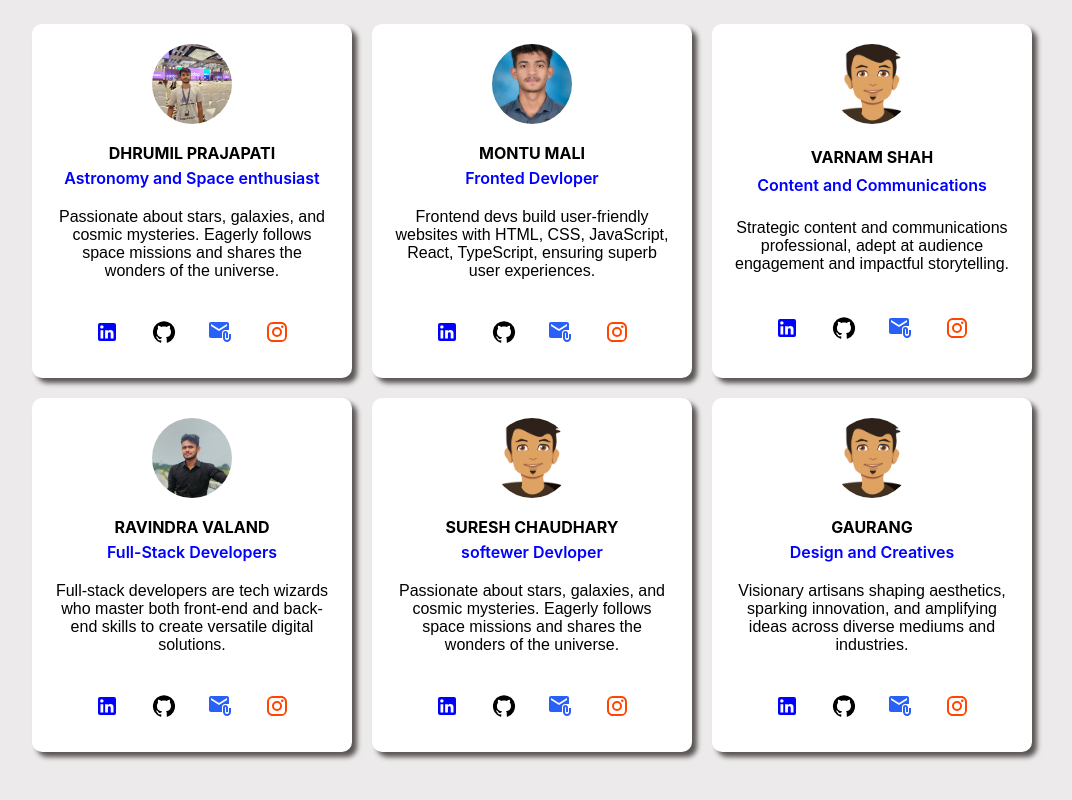
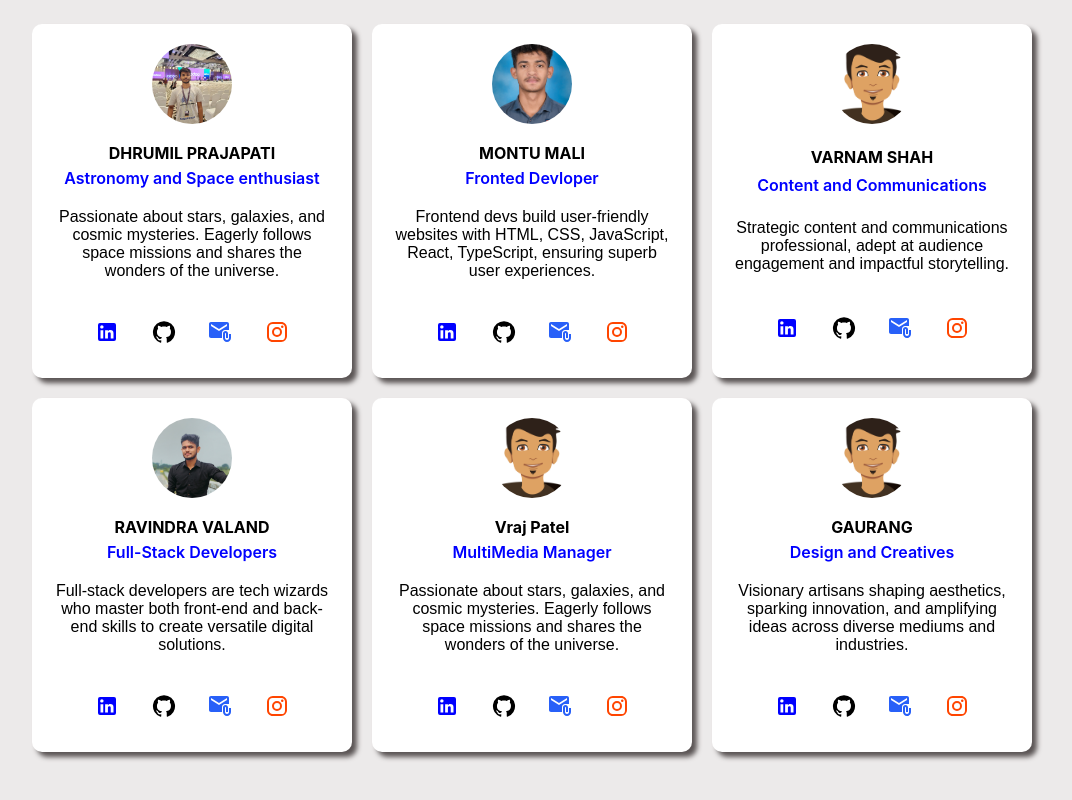
Before and after one commit to montu-mali/space-app, a React (Create React App) app: page / in a window 1280 px wide. Shown: the part 1740-2540 px from the top of the page, without its empty margins (108-1180 px from the left). Built offline with nearby package versions, Linux system fonts and the light colour scheme; a web font is replaced by a local one.

Commit message:
mamber page update

```diff
--- a/src/Component/HelioPhysics/HelioPhysics.tsx
+++ b/src/Component/HelioPhysics/HelioPhysics.tsx
@@ -2,7 +2,7 @@ import React from 'react'
 
 const HelioPhysics = () => {
   return (
-    <div>HelioPhysics NKDEWSJBFGUHERGSFT wdfghjdfgh</div>
+    <div>HelioPhysics</div>
   )
 }
 
--- a/src/Component/MemberPage/MemberApi.js
+++ b/src/Component/MemberPage/MemberApi.js
@@ -23,10 +23,10 @@ const teamMemberApi = [
         name: "VARNAM SHAH",
         skill: "Content and Communications",
         about:"Strategic content and communications professional, adept at audience engagement and impactful storytelling.",
-        LinkedInLink: "https://www.linkedin.com/in/montu-mali",
-        git_ytLink: "https://github.com/montu-mali",
+        LinkedInLink: "https://www.linkedin.com/in/varnam-shah-4a785624b",
+        git_ytLink: "https://github.com/Varnam2208",
         email: 'vs300822@gmail.com',
-        instaLink: "https://github.com/montu-mali",
+        instaLink: "https://www.instagram.com/i_am_varnam/",
         image: 'varnam'
     },
     {
@@ -34,20 +34,20 @@ const teamMemberApi = [
         skill: "Full-Stack Developers",
         about:"Full-stack developers are tech wizards who master both front-end and back-end skills to create versatile digital solutions.",
         LinkedInLink: "https://www.linkedin.com/in/montu-mali",
-        git_ytLink: "https://github.com/montu-mali",
+        git_ytLink: "https://github.com/vsmm-world",
         email: 'rvpc792@gmail.com',
-        instaLink: "https://github.com/montu-mali",
+        instaLink: "https://www.instagram.com/ravindra_valand/ ",
         image: "ravindra"
     }
     ,
     {
-        name: "SURESH CHAUDHARY",
-        skill: "softewer Devloper",
+        name: "Vraj Patel",
+        skill: "MultiMedia Manager",
         about:"Passionate about stars, galaxies, and cosmic mysteries. Eagerly follows space missions and shares the wonders of the universe.",
-        LinkedInLink: "https://www.linkedin.com/in/impoiler",
-        git_ytLink: "https://github.com/impoiler",
-        email: 'hello@suresh.in',
-        instaLink: "https://www.instagram.com/elision_ims",
+        LinkedInLink: "https://www.linkedin.com/in/vraj-patel-655802294/",
+        git_ytLink: "https://github.com/Vraj9826",
+        email: 'realvraj203@gmail.com',
+        instaLink: "https://instagram.com/_vraj_14_",
         image: "suresh"
     },
     {
```
